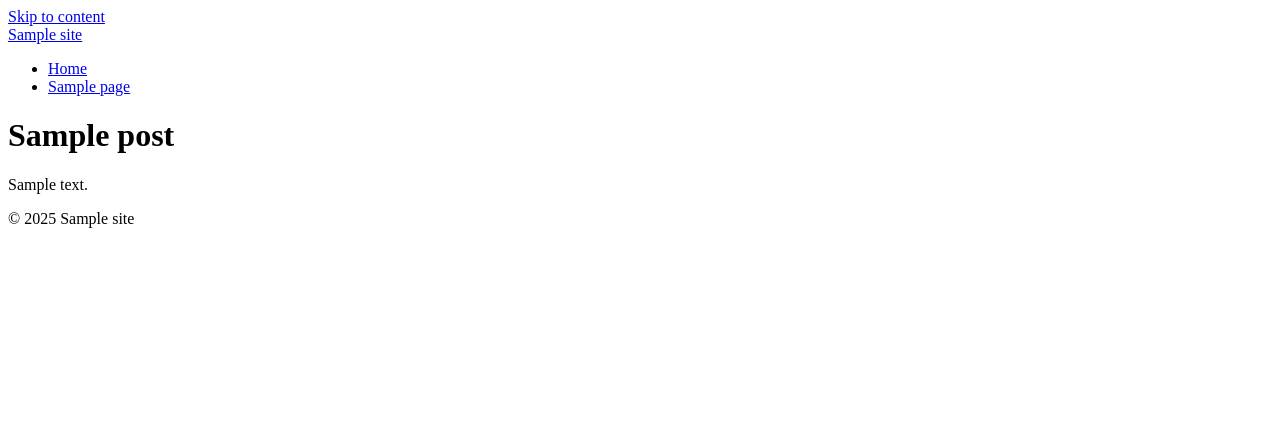
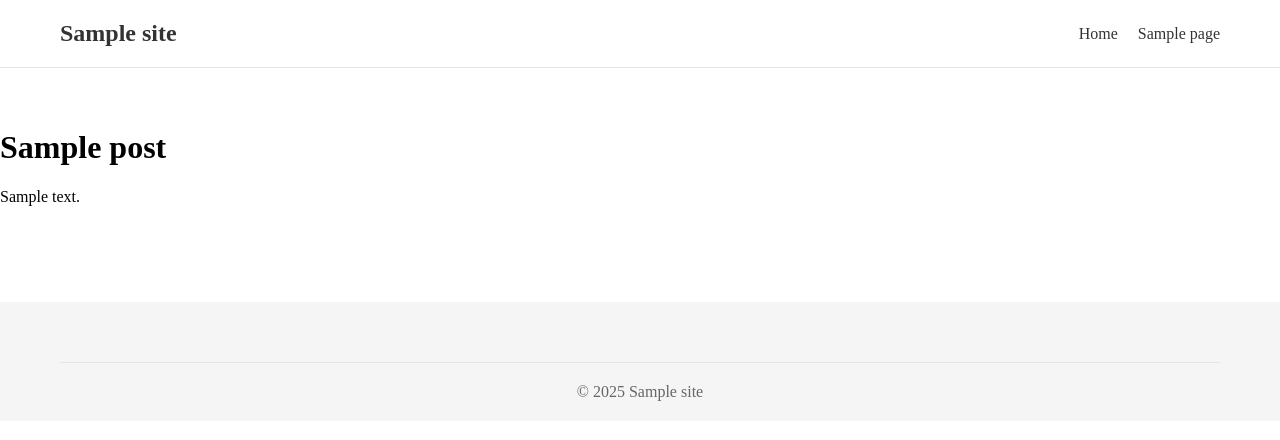
Before and after one commit to luismallebrera/fugu-elementor-theme, a WordPress theme: template fugu-elementor-theme/page.php in a window 1280 px wide. Shown: the top 440 px of the page. Run offline with PHP 8.4 and a stand-in for WordPress, Linux system fonts and the light colour scheme; the site name, menu and one post (Sample post) are stand-ins, and other content is empty.

Commit message:
Restore limit-wrapper classes and add functional CSS styling
Co-authored-by: luismallebrera <38189359+luismallebrera@users.noreply.github.com>

```diff
--- a/fugu-elementor-theme/footer.php
+++ b/fugu-elementor-theme/footer.php
@@ -10,7 +10,7 @@
 				// Elementor rendered footer here.
 			} else {
 				?>
-				<div class="footer-inner">
+				<div class="footer-inner limit-wrapper">
 					<div class="footer-widgets">
 						<?php if ( is_active_sidebar( 'footer-widgets' ) ) : dynamic_sidebar( 'footer-widgets' ); endif; ?>
 					</div>
@@ -20,7 +20,7 @@
 			}
 		} else {
 			?>
-			<div class="footer-inner">
+			<div class="footer-inner limit-wrapper">
 				<div class="footer-widgets">
 					<?php if ( is_active_sidebar( 'footer-widgets' ) ) : dynamic_sidebar( 'footer-widgets' ); endif; ?>
 				</div>
--- a/fugu-elementor-theme/header.php
+++ b/fugu-elementor-theme/header.php
@@ -18,7 +18,7 @@
 				// Elementor header rendered inside the wrapper.
 			} else {
 				?>
-				<div class="header-inner">
+				<div class="header-inner limit-wrapper">
 					<div class="site-branding">
 						<?php if ( function_exists( 'the_custom_logo' ) ) { the_custom_logo(); } ?>
 						<div class="site-title"><a href="<?php echo esc_url( home_url( '/' ) ); ?>"><?php echo esc_html( get_bloginfo( 'name' ) ); ?></a></div>
@@ -32,7 +32,7 @@
 			}
 		} else {
 			?>
-			<div class="header-inner">
+			<div class="header-inner limit-wrapper">
 				<div class="site-branding">
 					<?php if ( function_exists( 'the_custom_logo' ) ) { the_custom_logo(); } ?>
 					<div class="site-title"><a href="<?php echo esc_url( home_url( '/' ) ); ?>"><?php echo esc_html( get_bloginfo( 'name' ) ); ?></a></div>
--- a/fugu-elementor-theme/style.css
+++ b/fugu-elementor-theme/style.css
@@ -10,3 +10,102 @@ License URI: https://www.gnu.org/licenses/gpl-2.0.html
 Text Domain: fugu-elementor
 Tags:        one-column, flexible-header, accessibility-ready, custom-logo
 */
+
+/* Basic reset and box-sizing */
+* {
+	box-sizing: border-box;
+}
+
+body {
+	margin: 0;
+	padding: 0;
+}
+
+/* Limit wrapper for content width control */
+.limit-wrapper {
+	max-width: 1200px;
+	margin-left: auto;
+	margin-right: auto;
+	padding-left: 20px;
+	padding-right: 20px;
+}
+
+/* Skip link for accessibility */
+.skip-link {
+	position: absolute;
+	top: -999px;
+	left: -999px;
+}
+
+.skip-link:focus {
+	top: 0;
+	left: 0;
+	z-index: 9999;
+	padding: 10px;
+	background: #000;
+	color: #fff;
+	text-decoration: none;
+}
+
+/* Site header */
+.site-header {
+	background: #fff;
+	border-bottom: 1px solid #e5e5e5;
+	padding: 20px 0;
+}
+
+.header-inner {
+	display: flex;
+	justify-content: space-between;
+	align-items: center;
+}
+
+.site-branding {
+	display: flex;
+	align-items: center;
+	gap: 15px;
+}
+
+.site-title a {
+	text-decoration: none;
+	color: #333;
+	font-size: 24px;
+	font-weight: bold;
+}
+
+/* Navigation */
+.main-navigation ul {
+	list-style: none;
+	margin: 0;
+	padding: 0;
+	display: flex;
+	gap: 20px;
+}
+
+.main-navigation a {
+	text-decoration: none;
+	color: #333;
+}
+
+/* Main content */
+.site-main {
+	padding: 40px 0;
+}
+
+/* Footer */
+.site-footer {
+	background: #f5f5f5;
+	padding: 40px 0 20px;
+	margin-top: 40px;
+}
+
+.footer-widgets {
+	margin-bottom: 20px;
+}
+
+.site-info {
+	text-align: center;
+	padding-top: 20px;
+	border-top: 1px solid #e5e5e5;
+	color: #666;
+}
```
